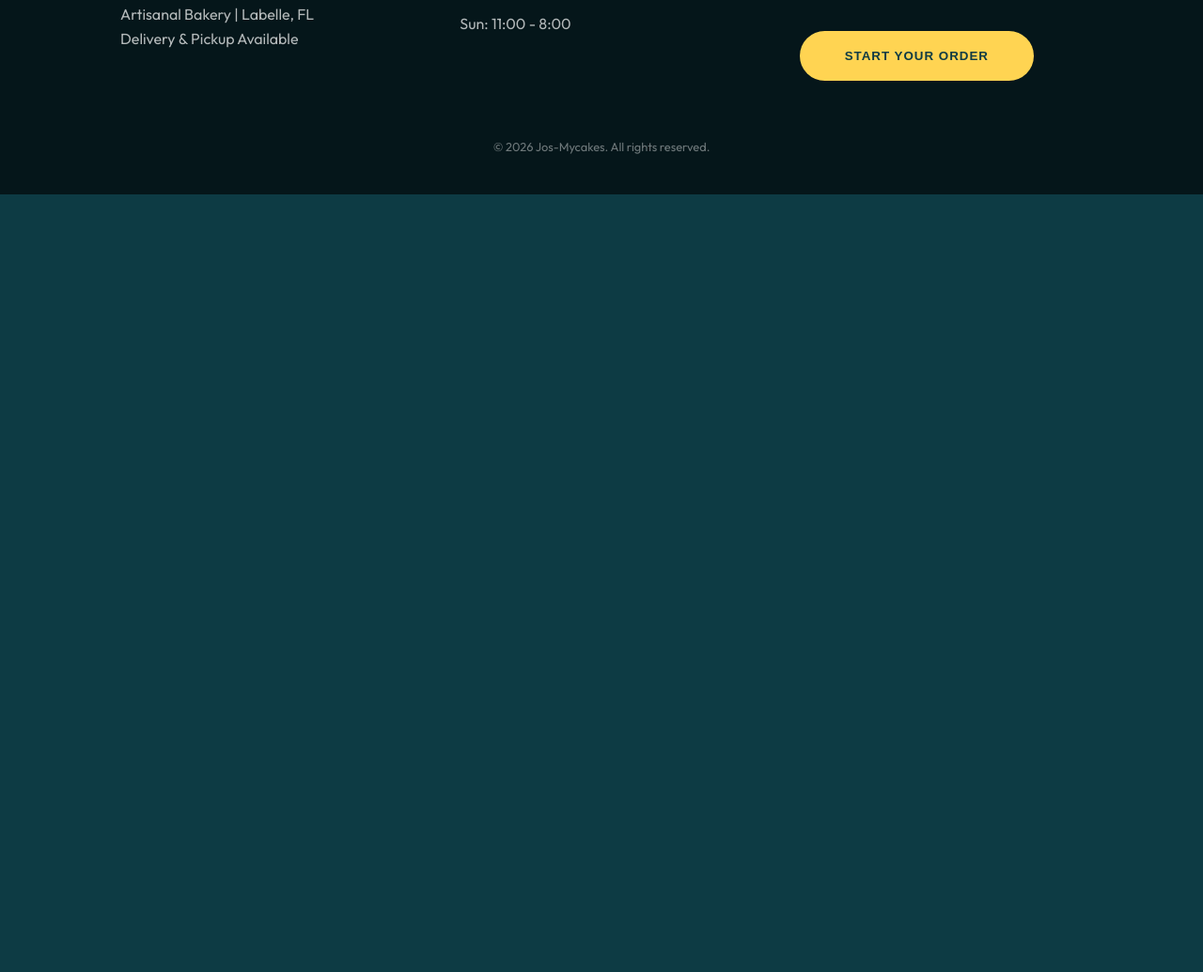
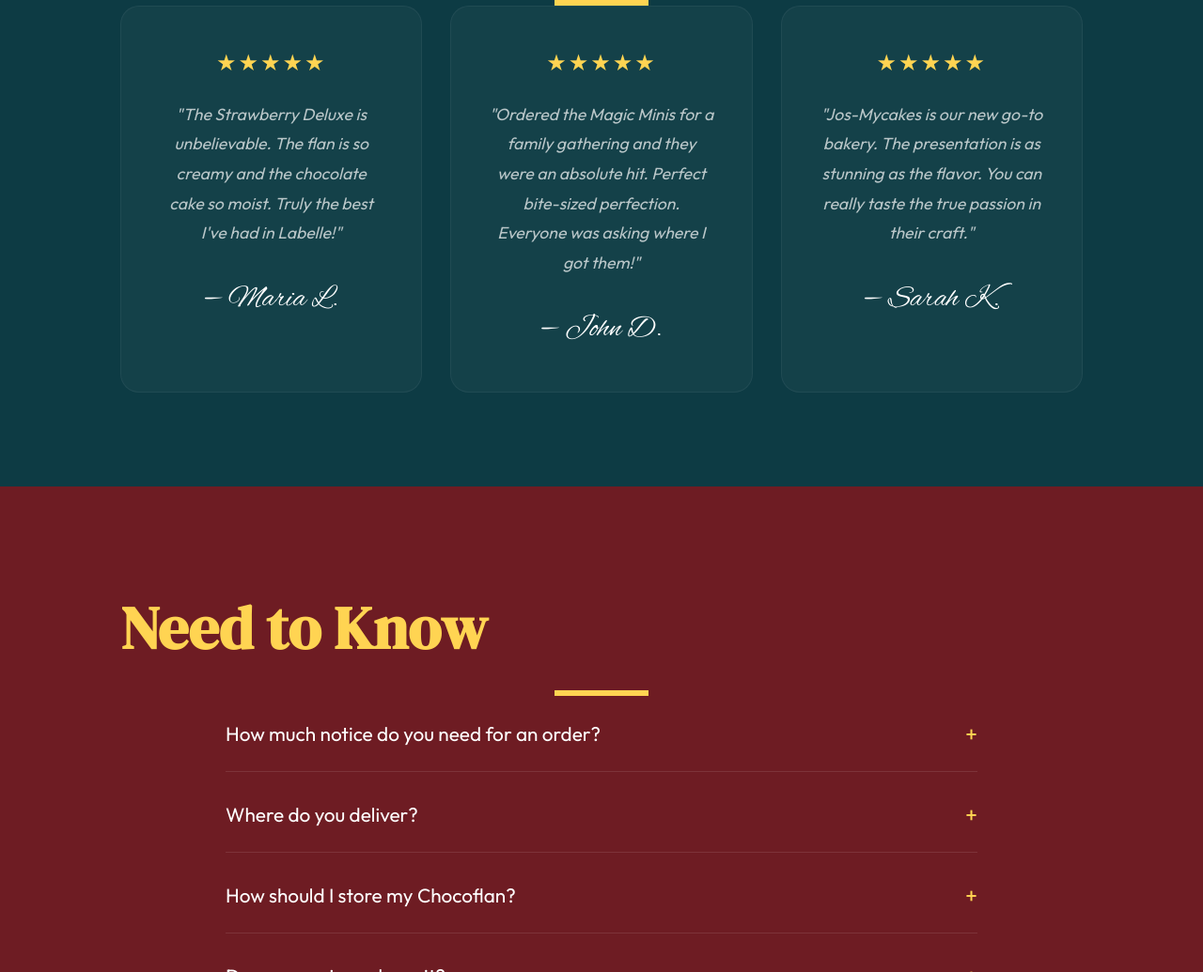
Before and after one commit to reinaldoramirez05-cell/josmy-cakes, a website built with Vite: page index.html in a window 1280 px wide. Shown: the part 4005-5040 px from the top of the page at 94% size. Before the commit the page ends 4212 px from the top, so only its background shows below. Built offline with nearby package versions, Linux system fonts and the light colour scheme.

Commit message:
feat: add testimonials and faq sections

```diff
--- a/index.html
+++ b/index.html
@@ -84,6 +84,63 @@
         </div>
     </section>
 
+    <section id="testimonials" class="testimonials">
+        <div class="section-title">
+            <h2>Sweet Words</h2>
+            <div class="underline"></div>
+        </div>
+        <div class="testimonial-grid">
+            <div class="review-card fade-up">
+                <div class="stars">★★★★★</div>
+                <p class="review-text">"The Strawberry Deluxe is unbelievable. The flan is so creamy and the chocolate cake so moist. Truly the best I've had in Labelle!"</p>
+                <p class="review-author">— Maria L.</p>
+            </div>
+            <div class="review-card fade-up">
+                <div class="stars">★★★★★</div>
+                <p class="review-text">"Ordered the Magic Minis for a family gathering and they were an absolute hit. Perfect bite-sized perfection. Everyone was asking where I got them!"</p>
+                <p class="review-author">— John D.</p>
+            </div>
+            <div class="review-card fade-up">
+                <div class="stars">★★★★★</div>
+                <p class="review-text">"Jos-Mycakes is our new go-to bakery. The presentation is as stunning as the flavor. You can really taste the true passion in their craft."</p>
+                <p class="review-author">— Sarah K.</p>
+            </div>
+        </div>
+    </section>
+
+    <section id="faq" class="faq">
+        <div class="section-title">
+            <h2>Need to Know</h2>
+            <div class="underline"></div>
+        </div>
+        <div class="faq-container fade-up">
+            <div class="faq-item">
+                <button class="faq-question">How much notice do you need for an order? <span class="faq-icon">+</span></button>
+                <div class="faq-answer">
+                    <p>We kindly request 48-72 hours' notice for all orders, as every cake is baked fresh to perfection.</p>
+                </div>
+            </div>
+            <div class="faq-item">
+                <button class="faq-question">Where do you deliver? <span class="faq-icon">+</span></button>
+                <div class="faq-answer">
+                    <p>We deliver throughout the Labelle, FL area. Please contact us to confirm if you are within our radius.</p>
+                </div>
+            </div>
+            <div class="faq-item">
+                <button class="faq-question">How should I store my Chocoflan? <span class="faq-icon">+</span></button>
+                <div class="faq-answer">
+                    <p>Keep your cake refrigerated until serving for the best texture and freshness.</p>
+                </div>
+            </div>
+            <div class="faq-item">
+                <button class="faq-question">Do you require a deposit? <span class="faq-icon">+</span></button>
+                <div class="faq-answer">
+                    <p>Yes, we require a 50% upfront deposit to secure your delivery or pickup date.</p>
+                </div>
+            </div>
+        </div>
+    </section>
+
     <footer id="contact">
         <div class="footer-content">
             <div class="footer-info">
--- a/main.js
+++ b/main.js
@@ -114,3 +114,29 @@ Looking forward to it!`;
   alert('Order sent via WhatsApp! We will confirm with you shortly.');
   closeModal();
 });
+
+// --- FAQ Accordion ---
+const faqItems = document.querySelectorAll('.faq-item');
+
+faqItems.forEach(item => {
+  const question = item.querySelector('.faq-question');
+  const answer = item.querySelector('.faq-answer');
+
+  question.addEventListener('click', () => {
+    // Close other open FAQs for a cleaner look
+    faqItems.forEach(otherItem => {
+      if (otherItem !== item && otherItem.classList.contains('active')) {
+        otherItem.classList.remove('active');
+        otherItem.querySelector('.faq-answer').style.maxHeight = null;
+      }
+    });
+
+    item.classList.toggle('active');
+
+    if (item.classList.contains('active')) {
+      answer.style.maxHeight = answer.scrollHeight + 'px';
+    } else {
+      answer.style.maxHeight = null;
+    }
+  });
+});
--- a/style.css
+++ b/style.css
@@ -422,6 +422,112 @@ section#menu {
   background: rgba(255, 255, 255, 0.08);
 }
 
+/* --- Testimonials --- */
+section.testimonials {
+  padding: 100px 10%;
+  background-color: var(--bg-dark);
+}
+
+.testimonial-grid {
+  display: grid;
+  grid-template-columns: repeat(auto-fit, minmax(300px, 1fr));
+  gap: 30px;
+}
+
+.review-card {
+  background: rgba(255, 255, 255, 0.03);
+  border: 1px solid rgba(255, 255, 255, 0.05);
+  padding: 40px;
+  border-radius: 20px;
+  text-align: center;
+  transition: var(--transition);
+}
+
+.review-card:hover {
+  transform: translateY(-5px);
+  background: rgba(255, 255, 255, 0.06);
+}
+
+.stars {
+  color: var(--primary);
+  font-size: 1.5rem;
+  margin-bottom: 20px;
+  letter-spacing: 2px;
+}
+
+.review-text {
+  font-size: 1.1rem;
+  font-style: italic;
+  color: var(--text-dim);
+  margin-bottom: 30px;
+  line-height: 1.8;
+}
+
+.review-author {
+  font-family: 'Alex Brush', cursive;
+  font-size: 2rem;
+  color: var(--white);
+}
+
+/* --- FAQ --- */
+section.faq {
+  padding: 100px 10%;
+  background-color: var(--bg-alt);
+}
+
+.faq-container {
+  max-width: 800px;
+  margin: 0 auto;
+}
+
+.faq-item {
+  border-bottom: 1px solid rgba(255, 255, 255, 0.1);
+  margin-bottom: 5px;
+}
+
+.faq-question {
+  width: 100%;
+  background: none;
+  border: none;
+  color: var(--white);
+  font-family: 'Outfit', sans-serif;
+  font-size: 1.3rem;
+  font-weight: 400;
+  padding: 25px 0;
+  text-align: left;
+  cursor: pointer;
+  display: flex;
+  justify-content: space-between;
+  align-items: center;
+  transition: var(--transition);
+}
+
+.faq-question:hover {
+  color: var(--primary);
+}
+
+.faq-icon {
+  font-size: 1.5rem;
+  color: var(--primary);
+  transition: transform 0.3s ease;
+}
+
+.faq-item.active .faq-icon {
+  transform: rotate(45deg);
+}
+
+.faq-answer {
+  max-height: 0;
+  overflow: hidden;
+  transition: max-height 0.4s ease;
+}
+
+.faq-answer p {
+  padding-bottom: 25px;
+  color: var(--text-dim);
+  font-size: 1.1rem;
+}
+
 /* --- Footer --- */
 footer {
   padding: 100px 10% 40px;
```
